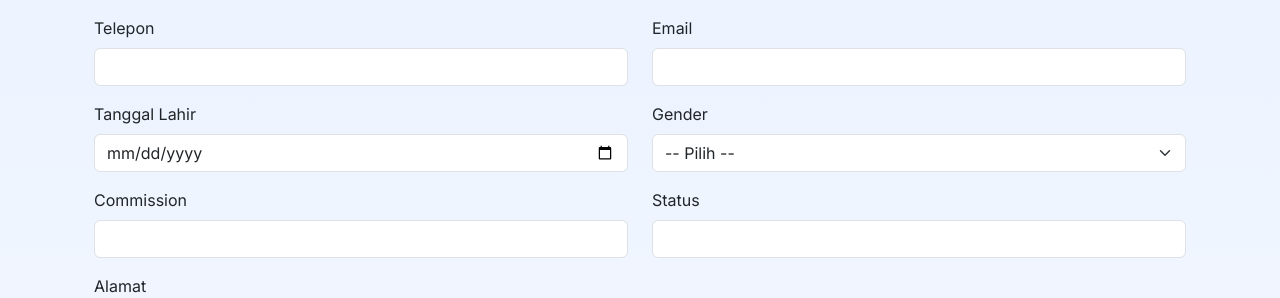
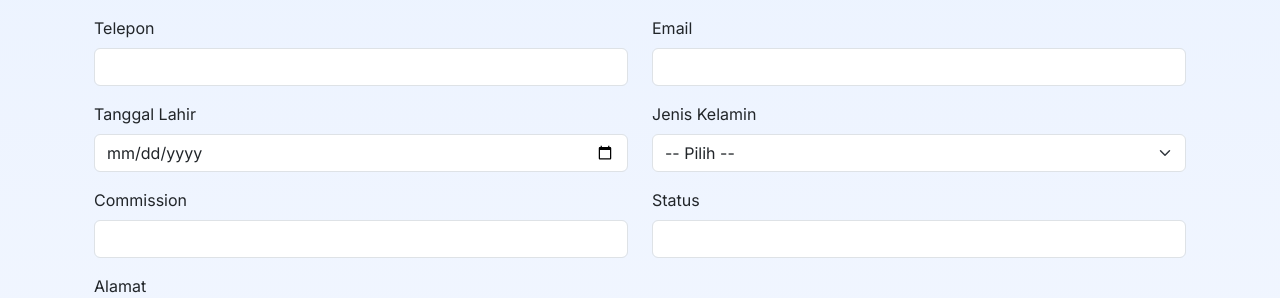
Before and after one commit to agussiahaan/gpf, a Flask app: template templates/edit_member.html in a window 1280 px wide. Shown: the part 220-518 px from the top of the page. Run offline with Flask 2, Linux system fonts and the light colour scheme; the template is opened without the code that fills it, so the values that code supplies are empty; some libraries are stand-ins or nearby versions.

Commit message:
Add files via upload

```diff
--- a/app.py
+++ b/app.py
@@ -455,7 +455,7 @@ def export_pdf():
     )
 
     data = [[
-        "No", "Nama", "Alamat", "Telepon", "Email", "Gender", "Tgl Lahir",
+        "No", "Nama", "Alamat", "Telepon", "Email", "Jenis Kelamin", "Tgl Lahir",
         "Umur", "Komisi", "Pelayanan", "Status"
     ]]
 
--- a/templates/edit_member.html
+++ b/templates/edit_member.html
@@ -24,7 +24,7 @@
         <input type="date" name="birthdate" class="form-control" value="{{ member.birthdate }}">
       </div>
       <div class="col">
-        <label class="form-label">Gender</label>
+        <label class="form-label">Jenis Kelamin</label>
         <select name="gender" class="form-select">
           <option value="">-- Pilih --</option>
           <option value="Laki-laki" {% if member.gender=='Laki-laki' %}selected{% endif %}>Laki-laki</option>
```
Also changed, not shown: instance/gpf.db.
